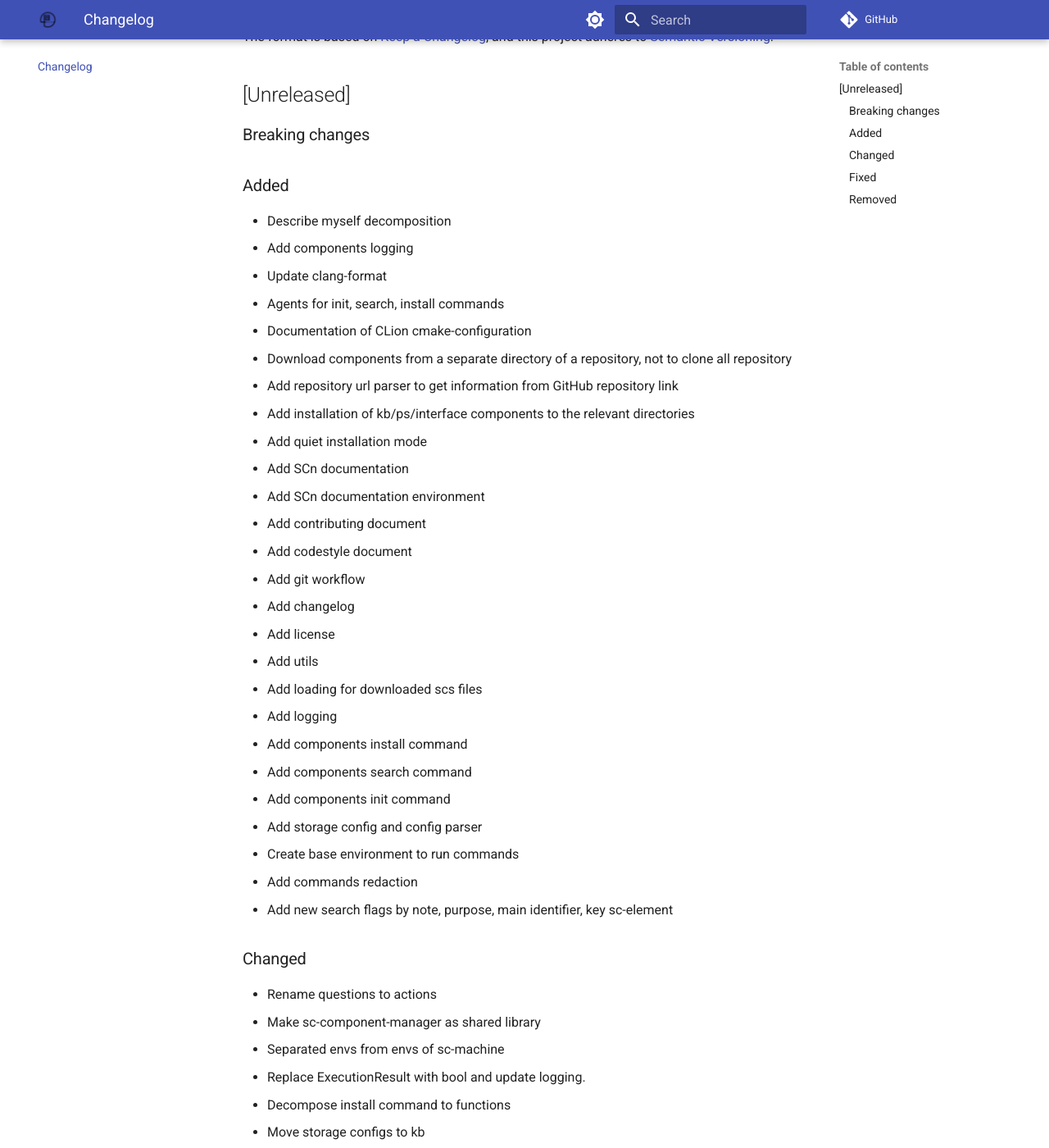
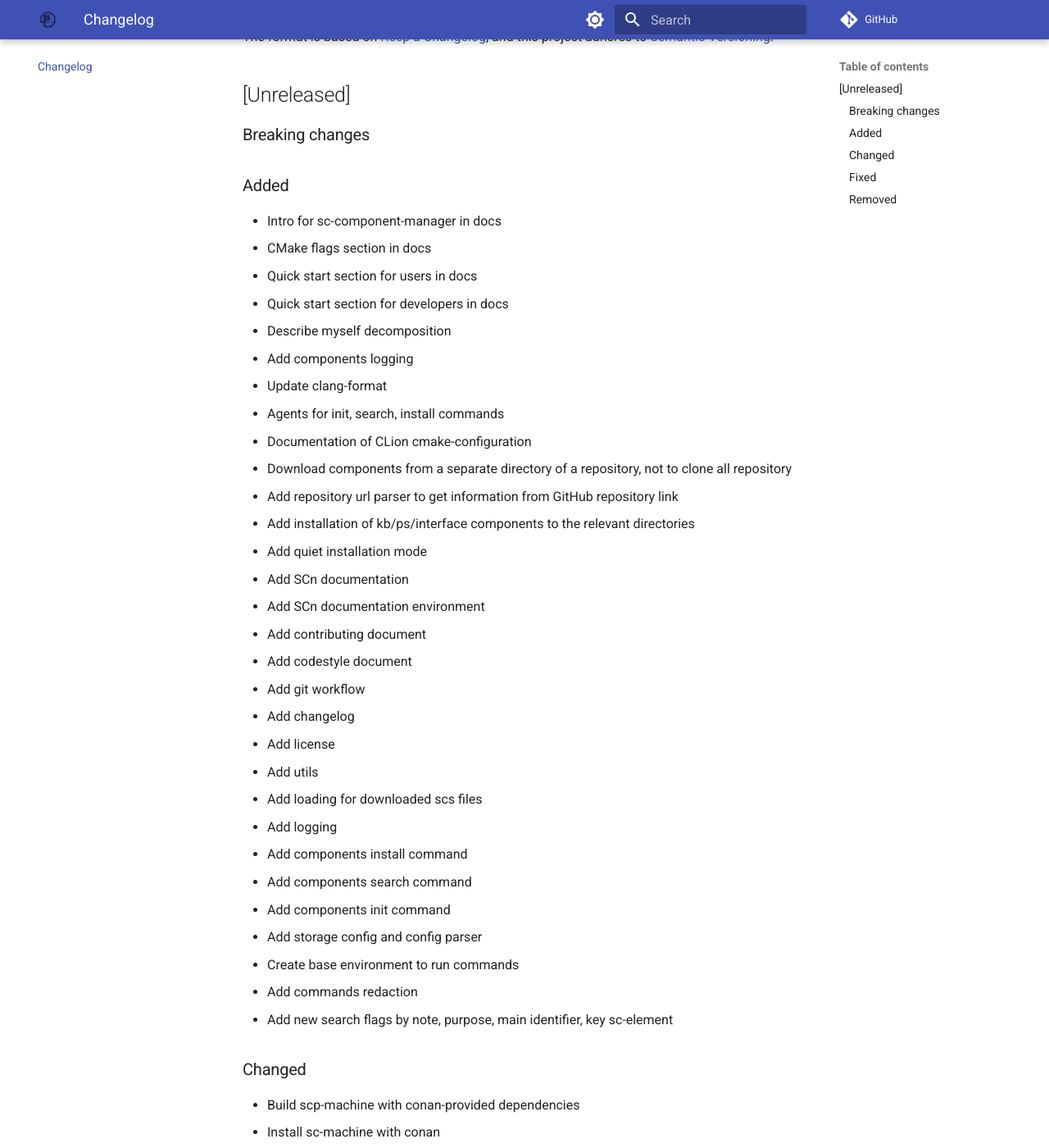
Before and after one commit to ostis-ai/sc-component-manager, an MkDocs documentation site: the page built from docs/changelog.md, in a window 1280 px wide and 1400 px high, scrolled down 237 px. Shown: the whole window at 82% size. Built offline with MkDocs 1.6.1 and Material for MkDocs 9.7.7, drawn with Linux system fonts in a browser that asks for light colours; comment, search, counter and statistics services are not loaded.

Commit message:
[docs] Apply changes

```diff
--- a/docs/changelog.md
+++ b/docs/changelog.md
@@ -11,6 +11,10 @@
 
 ### Added
 
+- Intro for sc-component-manager in docs
+- CMake flags section in docs
+- Quick start section for users in docs
+- Quick start section for developers in docs
 - Describe myself decomposition
 - Add components logging
 - Update clang-format
@@ -40,6 +44,8 @@
 
 ### Changed
 
+- Build scp-machine with conan-provided dependencies
+- Install sc-machine with conan
 - Rename questions to actions
 - Make sc-component-manager as shared library
 - Separated envs from envs of sc-machine
```
